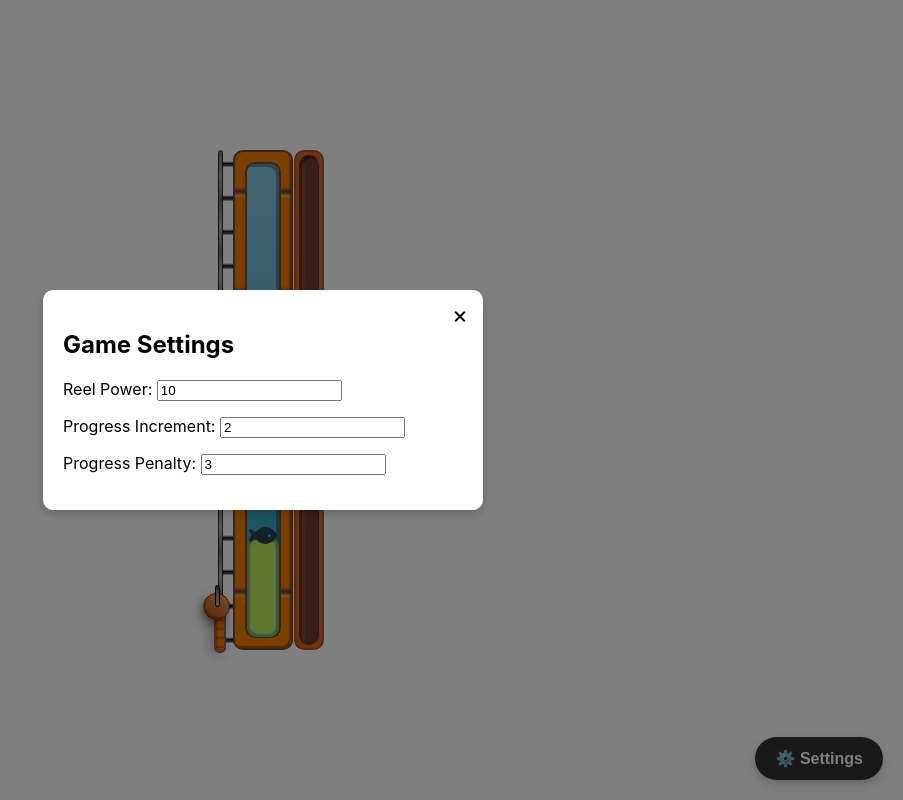
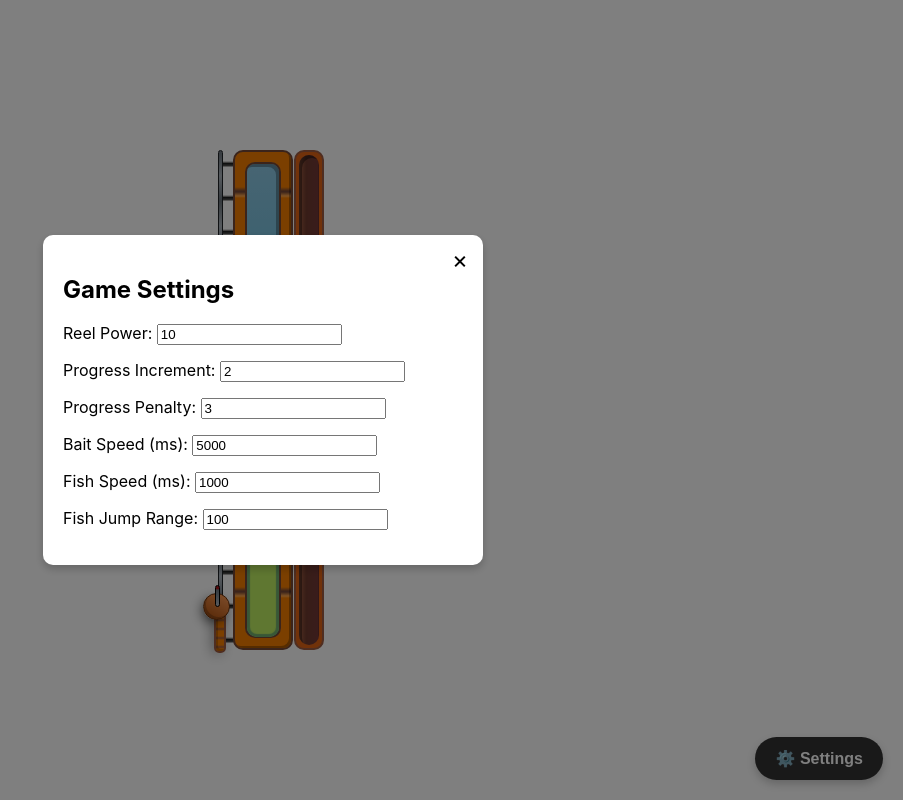
Before and after one commit to DHRUVA-N-L-CHOUDHARY/fishing_game, a React (Create React App) app: page / in a window 1280 px wide. Both pictures are taken after a click on the button "⚙️ Settings". Shown: the whole page, without its empty margins (377-1280 px from the left). Built offline with nearby package versions, Linux system fonts and the light colour scheme.

Commit message:
settings addition commit

```diff
--- a/src/components/Fishing.jsx
+++ b/src/components/Fishing.jsx
@@ -20,6 +20,10 @@ const Fishing = () => {
   const [reelPower, setReelPower] = useState(10);
   const [progressPenalty, setProgressPenalty] = useState(3);
   const [progressIncrement, setProgressIncrement] = useState(2);
+
+  const [baitSpeed, setBaitSpeed] = useState(5000); // Default 5000ms
+  const [fishSpeed, setFishSpeed] = useState(1000); // Default 1000ms
+  const [fishJumpRange, setFishJumpRange] = useState(100);
 
   const openSettingsMenu = () => {
     setIsSettingsOpen(true);
@@ -123,7 +127,7 @@ const Fishing = () => {
     const bait = baitRef.current;
     if (bait) {
       if (direction === "up") {
-        bait.style.transition = "top 5s ease-out";
+        bait.style.transition = `top ${baitSpeed} ease-out`;
         bait.style.top = "0%";
       } else if (direction === "down") {
         bait.style.transition = "top 1s ease-in";
@@ -219,8 +223,8 @@ const Fishing = () => {
             ref={fishRef}
             style={{ top: "20%" }}
             data-movepremsec="1500"
-            data-jumprange="100"
-            data-speed="1000"
+            data-jumprange={fishJumpRange}
+            data-speed={fishSpeed}
             data-depth="20"
           >
             <FontAwesomeIcon icon={faFish} />
@@ -270,6 +274,30 @@ const Fishing = () => {
                 onChange={(e) => setProgressPenalty(Number(e.target.value))}
               />
             </div>
+            <div className="setting-item">
+              <label>Bait Speed (ms): </label>
+              <input
+                type="number"
+                value={baitSpeed}
+                onChange={(e) => setBaitSpeed(Number(e.target.value))}
+              />
+            </div>
+            <div className="setting-item">
+              <label>Fish Speed (ms): </label>
+              <input
+                type="number"
+                value={fishSpeed}
+                onChange={(e) => setFishSpeed(Number(e.target.value))}
+              />
+            </div>
+            <div className="setting-item">
+              <label>Fish Jump Range: </label>
+              <input
+                type="number"
+                value={fishJumpRange}
+                onChange={(e) => setFishJumpRange(Number(e.target.value))}
+              />
+            </div>
           </div>
         </div>
       )}
```
